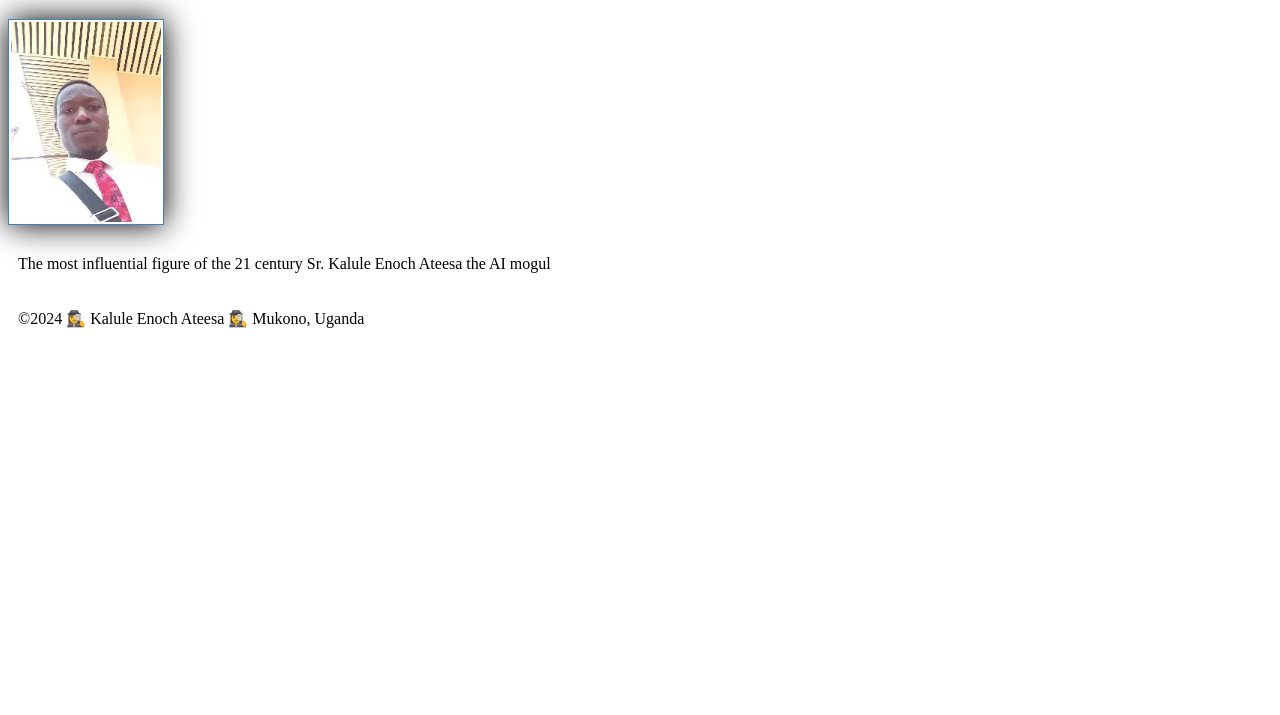
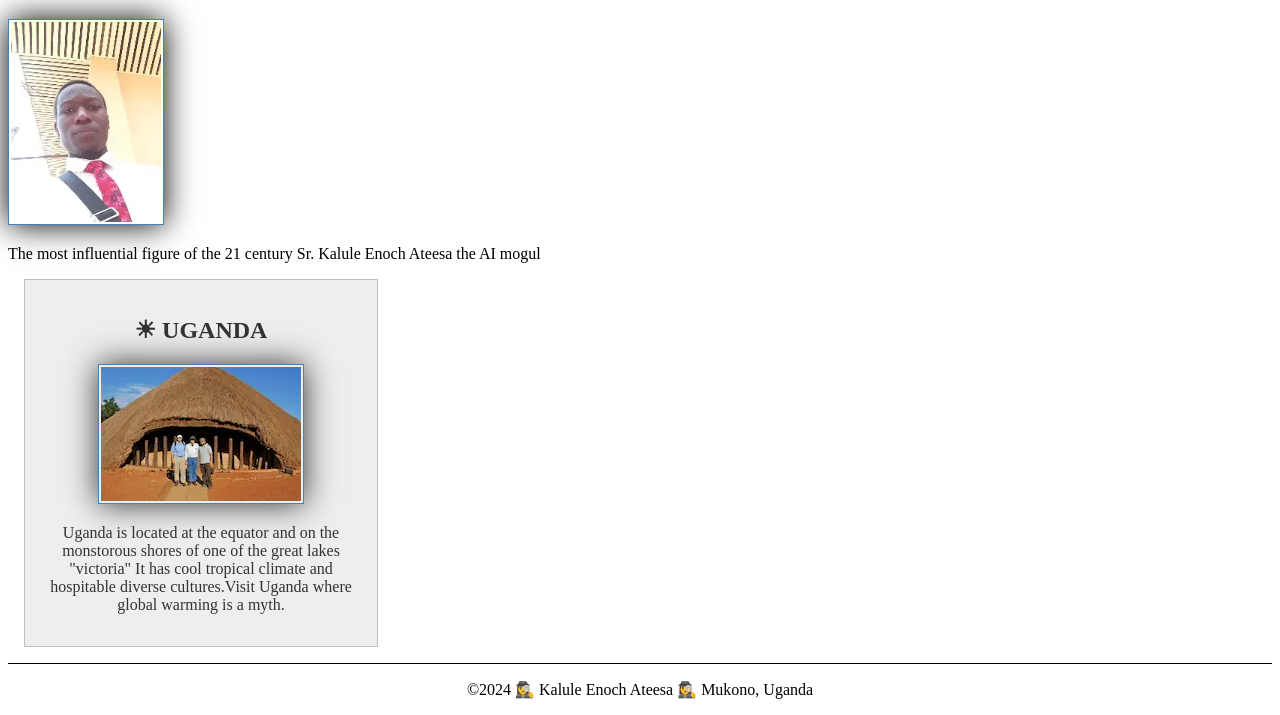
Before and after one commit to KaluleEnochAteesa/wdd130, a plain HTML site: page index.html in a window 1280 px wide. Shown: the part 263-978 px from the top of the page. Before the commit the page ends 800 px from the top, so only its background shows below. Drawn offline with Linux system fonts and the light colour scheme.

Commit message:
webpage tombs

```diff
--- a/index.html
+++ b/index.html
@@ -1,10 +1,14 @@
 <!DOCTYPE html>
 <html lang="en-US">
 <head>
+    <title>Kalule Enoch Ateesa | WWD 130</title>
+    <meta name="description" content="  Welcome to WDD 130 page by Sr Kalule Enoch Ateesa
+    The purpose of this page is to spread a little gospel of coding the world's websites.">
+    <meta name="author" content="Kalule Enoch Ateesa">
     <link rel="stylesheet" href="styles/styles.css">
     <meta charset="utf-8">
     <meta name="viewport" content = "width=device-width,initial-scale=1.0">
-    <title>Kalule Enoch Ateesa | WWD 130</title>
+
 </head>
 
 <body>
@@ -22,6 +26,14 @@
             the AI mogul
         </p>
     </main>
+    <aside>
+        <h2> ☀ UGANDA </h2>
+        <img src="images/kasubi_tombs_uganda.webp" alt="Kasubi Tombs Uganda" >
+        <p> Uganda is located at the equator and on the monstorous shores of one of the great lakes "victoria"
+            It has cool tropical climate and hospitable diverse cultures.Visit Uganda where global
+            warming is a myth.
+        </p>
+    </aside>
     <footer>
       <p>  ©2024 🕵️‍♀️ Kalule Enoch Ateesa 🕵️‍♀️ Mukono, Uganda</p>
     </footer>
--- a/styles/styles.css
+++ b/styles/styles.css
@@ -22,5 +22,34 @@ img {
 }
 
 p {
-    padding: 10px;
+    padding: 0;
 }
+
+main{
+    max-width: 840px;
+}
+
+aside {
+    width: 20rem;
+    margin:1rem ;
+    border:1px solid rgba(0,0,0,0.2) /*1*/;
+    padding: 1rem;
+    background-color:#eee ;
+    color:#333 ;
+    text-align: center;
+}
+
+aside img {
+    width: 200px;
+    height: auto;
+}
+
+main img {
+    width: 150px;
+    height: auto;
+}
+ footer {
+    margin-top: 15px;
+    border-top: 1px solid #000;
+    text-align: center;
+ }
```
Also changed, not shown: images/kasubi_tombs_uganda.webp (added).
